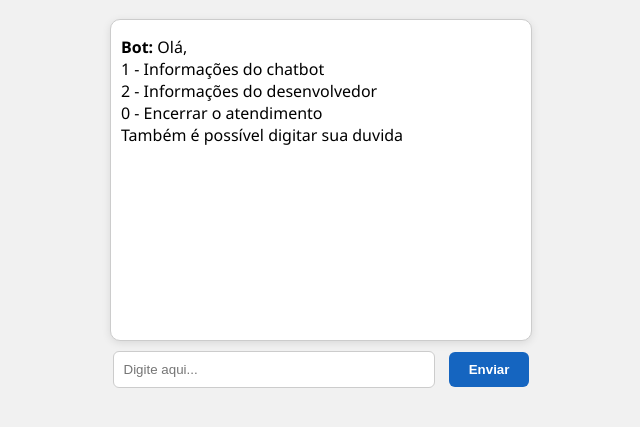
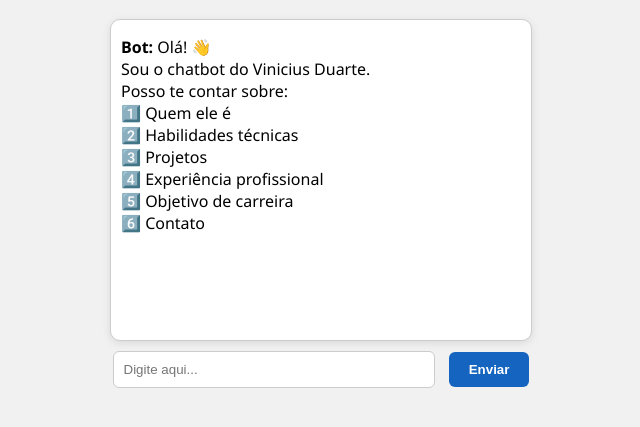
Before and after one commit to ViniciusDuarteG/ChatBot, a plain HTML site: page templates/index.html in a window 1280 px wide. Shown: the part 115-542 px from the top of the page, without its empty margins (319-959 px from the left). Drawn offline with Linux system fonts and the light colour scheme.

Commit message:
Update chatbot HTML structure and content

```diff
--- a/templates/index.html
+++ b/templates/index.html
@@ -2,7 +2,7 @@
 <html lang="pt-br">
 <head>
   <meta charset="UTF-8">
-  <title>Chatbot Loja</title>
+  <title>Chatbot - Vinícius</title>
   <style>
     body {
       font-family: 'Segoe UI', Tahoma, Geneva, Verdana, sans-serif;
@@ -86,7 +86,7 @@
 
     // definicão da primeira mensagem
     function mensagemInicial() {
-      const msg = "Olá,<br> 1 - Informações do chatbot<br>2 - Informações do desenvolvedor<br>0 - Encerrar o atendimento<br>Também é possível digitar sua duvida";
+      const msg = "Olá! 👋  <br> Sou o chatbot do Vinicius Duarte. <br> Posso te contar sobre: <br>1️⃣ Quem ele é<br>2️⃣ Habilidades técnicas<br>3️⃣ Projetos<br>4️⃣ Experiência profissional<br>5️⃣ Objetivo de carreira<br>6️⃣ Contato";
       chat.innerHTML += `<p><strong>Bot:</strong> ${msg}</p>`;
     }
 
```
